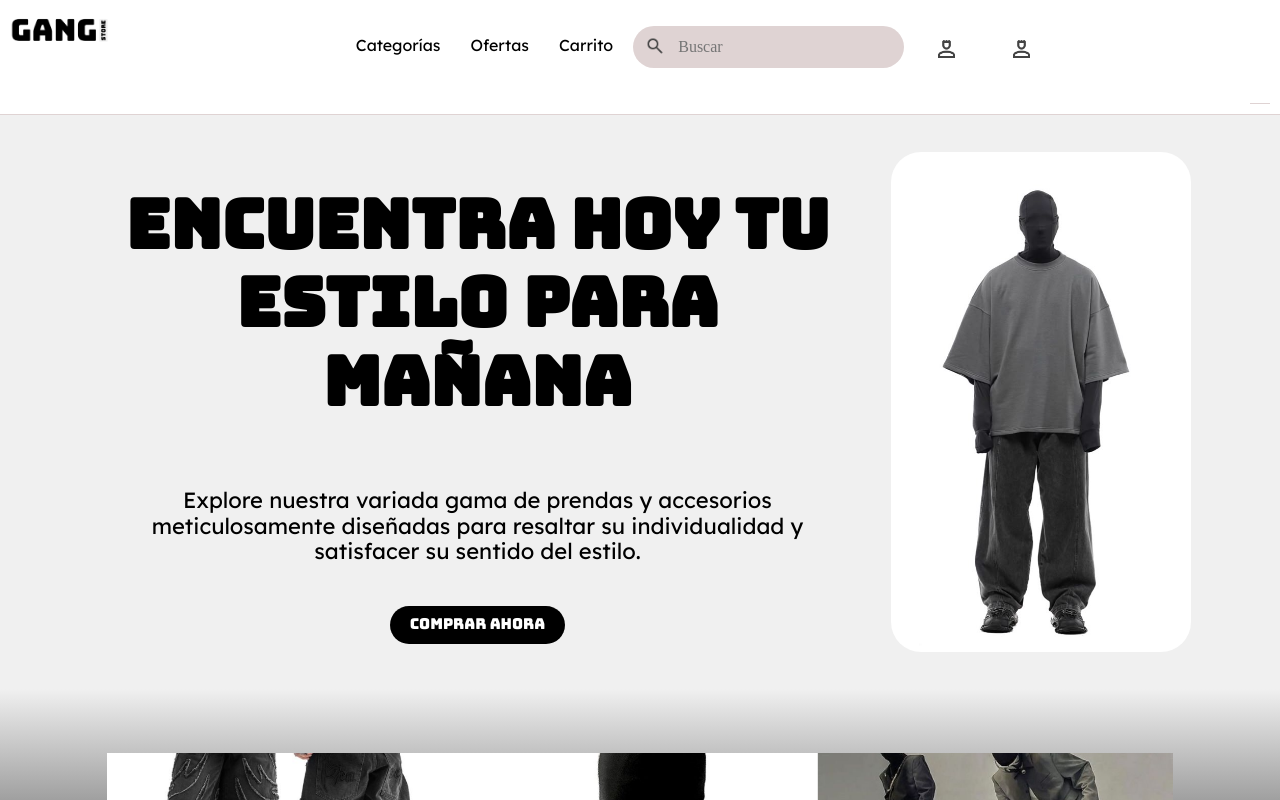
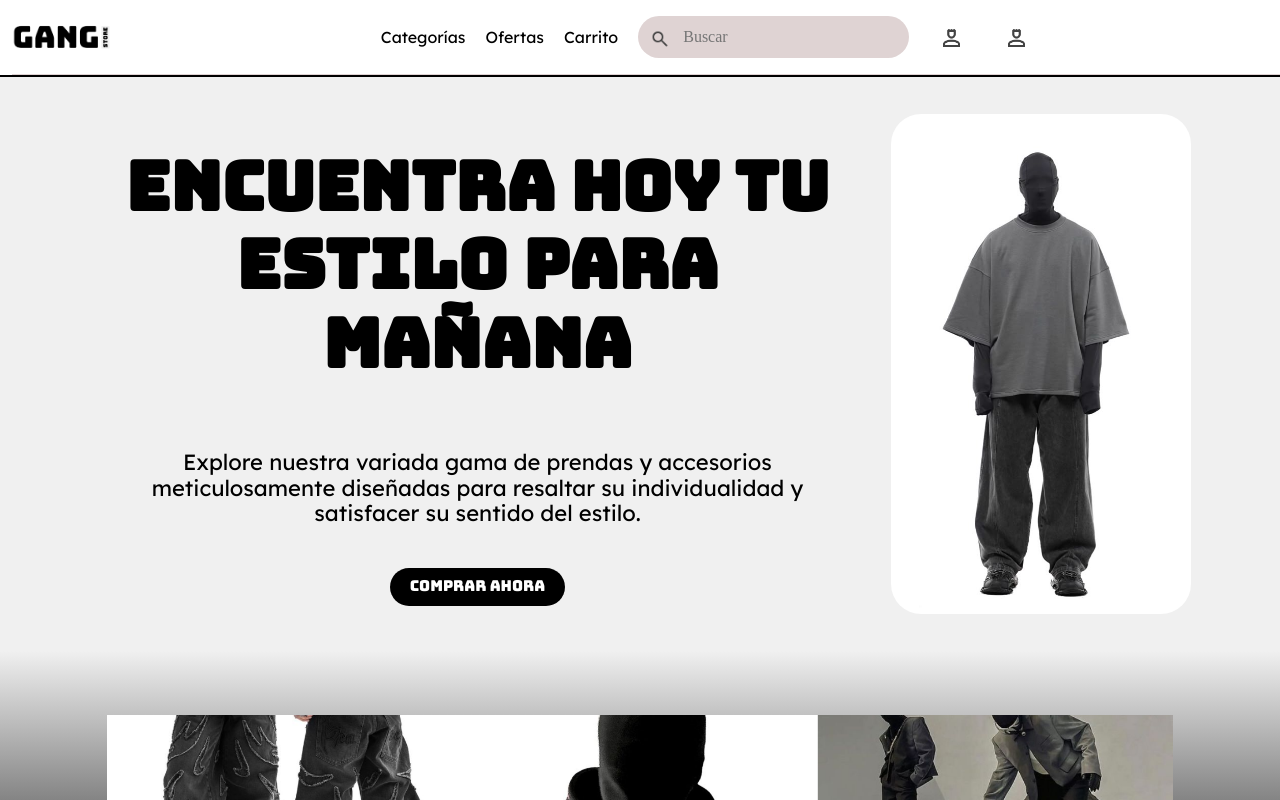
Before and after one commit to JOSASA/ecommerce2.0, a website built with Vite: page index.html in a window 1280 px wide. Shown: the top 800 px of the page. Built offline with nearby package versions, Linux system fonts and the light colour scheme; files whose address does not match are found by name; a web font is replaced by a local one.

Commit message:
arregle el header de la pag principal

```diff
--- a/src/css/style.css
+++ b/src/css/style.css
@@ -25,20 +25,18 @@ body {
 }
 /*header*/
     header{
-
         display: flex;
-        align-items: right;
+        align-items: center;
         justify-content: space-between;
-        padding: 1rem;
         background-color: #ffffff;
         border-bottom:1px solid #dfd3d3;
-
+        margin-left: 12px;
     }
 
     .logo{
         max-width:10rem;
         display: flex;
-        align-self:self-start;
+
     }
 
 
@@ -46,7 +44,8 @@ body {
     .nav-list {
         list-style-type: none;
         display: flex;
-        gap: 1rem;
+        gap: 20px;
+        align-items: center;
     }
 
 
@@ -54,7 +53,7 @@ body {
 
       border-radius: 62px;
       background: #dfd3d3;
-      padding: 1rem 2rem;
+      align-self: center;
       border-style: none;
       color: rgba(0, 0, 0, 1);
       font-family: "Lexend";
@@ -83,7 +82,7 @@ body {
       width: 20px;
       height: 20px;
       left: 12px;
-      top: 35%;
+      top: 58%;
       transform: translateY(-60%);
     }
 
@@ -102,8 +101,9 @@ body {
         font-optical-sizing: auto;
         font-style: normal;
         border-radius: 2rem;
-        padding: 1rem 1rem;
+        justify-content: space-around;
         align-items: right;
+
     }
 
     .abrir-menu, .cerrar-menu{
@@ -289,7 +289,6 @@ body {
 
 /*contenedor comprar*/
 .conteiner-buy {
-
   background-color: #F0F0F0 ;
   display: flex;
   flex-wrap: wrap;
@@ -298,10 +297,11 @@ body {
   width: auto;
   max-width: 100%;
   height: auto;
-  max-height: 600px;
+  max-height: none;
   justify-content: center;
   background-position: center;
-
+  overflow: hidden;
+  border-top: #000000 2px solid;
 }
 
 .conteiner-title {
@@ -466,7 +466,7 @@ body {
 }
 .contenedor-categorias h2{
   font-family: 'Bungee', sans-serif;
-  font-size: 2.5rem;
+  font-size: 3.5rem;
 
   justify-content: space-between;
   flex-direction: column;
@@ -659,13 +659,14 @@ footer {
   background-color: #f0f0f0;
   padding: 40px 20px;
   text-align: center;
-
+  font-family: 'Bungee';
 }
 
 .footer-container {
   display: flex;
   justify-content: center;
   justify-content: space-evenly;
+  flex-wrap: wrap;
 }
 
 .logo-footer{
@@ -716,12 +717,14 @@ footer {
 .footer-links div h3 {
   font-size: 16px;
   font-weight: bold;
+  text-align: center;
 }
 
 .footer-links ul {
   display: inline;
   list-style: none;
   padding: 0.5rem 1rem;
+  text-align: center;
 }
 
 .footer-links ul li {
```
Also changed, not shown: src/html/login.html (+2 -2 lines).
